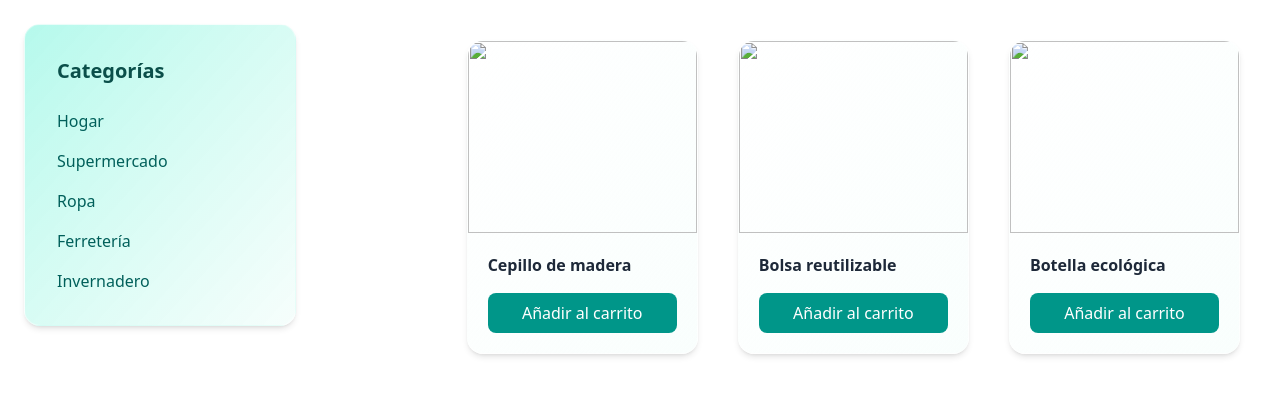
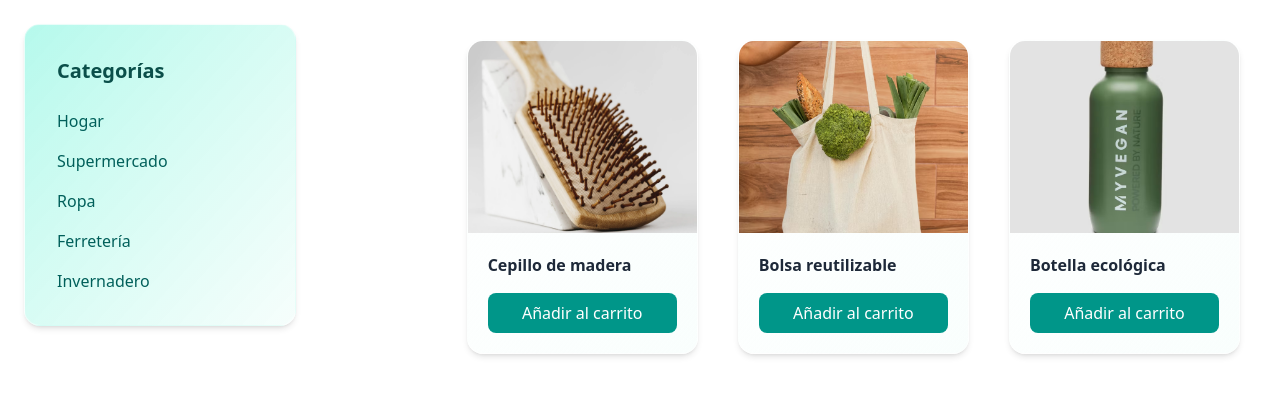
Before and after one commit to filotea25/Ecod-nya-web, a plain HTML site: page nuestrosProductos.html in a window 1280 px wide. Shown: the part 200-596 px from the top of the page. Drawn offline with Linux system fonts and the light colour scheme.

Commit message:
Fix HTML encoding issues and update image paths

```diff
--- a/nuestrosProductos.html
+++ b/nuestrosProductos.html
@@ -17,7 +17,7 @@
 
         <!-- Botón volver -->
         <div class="col-start-1 row-start-1 place-self-start">
-            <a href="../index.html"
+            <a href="./index.html"
                class="bg-white text-teal-700 px-4 py-2 rounded-full shadow hover:bg-teal-100 transition duration-300">
                 ← Volver
             </a>
@@ -89,7 +89,7 @@
                         hover:scale-[1.02]">
 
                 <div class="overflow-hidden">
-                    <img src="../images/cepillo.webp"
+                    <img src="./cepillo.webp"
                          class="w-full h-48 object-cover transition duration-500 hover:scale-110">
                 </div>
 
@@ -104,7 +104,7 @@
             <!-- TARJETA -->
             <div class="bg-gradient-to-br from-white/80 to-teal-50/40 backdrop-blur-md border border-white/40 rounded-2xl shadow-md overflow-hidden transition duration-300 hover:shadow-xl hover:scale-[1.02]">
                 <div class="overflow-hidden">
-                    <img src="../images/bolsam.avif" class="w-full h-48 object-cover transition duration-500 hover:scale-110">
+                    <img src="./bolsam.avif" class="w-full h-48 object-cover transition duration-500 hover:scale-110">
                 </div>
                 <div class="p-5 grid gap-4">
                     <h3 class="font-semibold text-gray-800">Bolsa reutilizable</h3>
@@ -117,7 +117,7 @@
             <!-- TARJETA -->
             <div class="bg-gradient-to-br from-white/80 to-teal-50/40 backdrop-blur-md border border-white/40 rounded-2xl shadow-md overflow-hidden transition duration-300 hover:shadow-xl hover:scale-[1.02]">
                 <div class="overflow-hidden">
-                    <img src="../images/botellae.avif" class="w-full h-48 object-cover transition duration-500 hover:scale-110">
+                    <img src="./botellae.avif" class="w-full h-48 object-cover transition duration-500 hover:scale-110">
                 </div>
                 <div class="p-5 grid gap-4">
                     <h3 class="font-semibold text-gray-800">Botella ecológica</h3>
```
